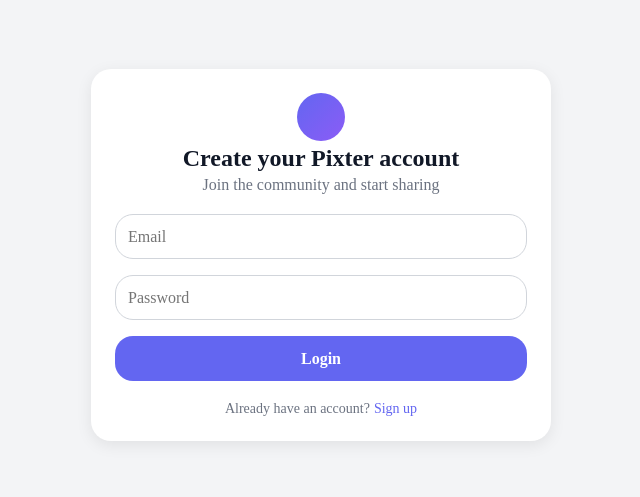
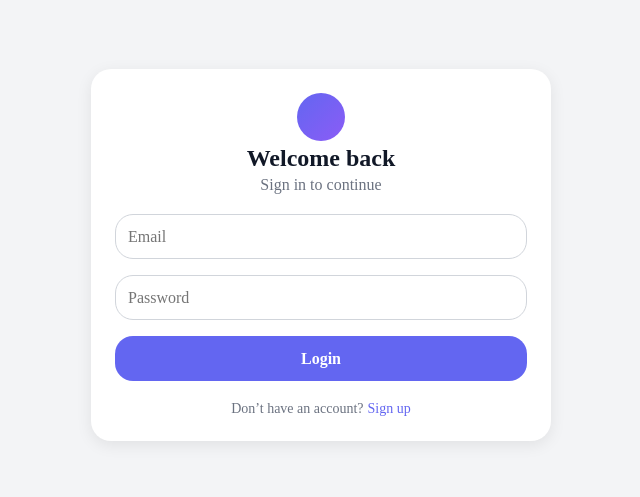
Before and after one commit to NStefanchuk/Pixter, a React (Vite) app: page / in a window 1280 px wide. Shown: the part 177-674 px from the top of the page, without its empty margins (319-959 px from the left). Built offline with nearby package versions, Linux system fonts and the light colour scheme.

Commit message:
auth finished

```diff
--- a/src/components/Login.tsx
+++ b/src/components/Login.tsx
@@ -18,7 +18,7 @@
         className={Styles.authInput}
         placeholder="Email"
         type="text"
-        name="login"
+        name="email"
         value={userLogin.email}
         onChange={handleChangeUserData}
       />
--- a/src/pages/Authorization.tsx
+++ b/src/pages/Authorization.tsx
@@ -16,6 +16,23 @@
     password: '',
   })
 
+  const authDict = {
+    login: {
+      title: 'Welcome back',
+      subtitle: 'Sign in to continue',
+      switchQuestion: 'Don’t have an account?',
+      switchAction: 'Sign up',
+    },
+    register: {
+      title: 'Create your Pixter account',
+      subtitle: 'Join the community and start sharing',
+      switchQuestion: 'Already have an account?',
+      switchAction: 'Sign in',
+    },
+  } as const
+
+  const text = isLogin ? authDict.login : authDict.register
+
   const handleSubmitRegister = async (e: React.FormEvent<HTMLFormElement>) => {
     try {
       e.preventDefault()
@@ -29,7 +46,6 @@
         `http://localhost:3000/users?email=${encodeURIComponent(email)}`
       )
       const user = await getData.json()
-      console.log(user.length)
       if (user.length > 0) {
         alert('email is already exist')
         return
@@ -53,14 +69,28 @@
     }
   }
 
-//   const handleLogin = async () => {
-//     try {
-
-//       const getData = await fetch(
-//         `http://localhost:3000/users?email=${encodeURIComponent(email)}`
-//       )
-//     } catch (error) {}
-//   }
+  const handleLogin = async (e: React.FormEvent<HTMLFormElement>) => {
+    try {
+      e.preventDefault()
+      const email = userLogin.email.trim().toLowerCase()
+      const getUser = await fetch(
+        `http://localhost:3000/users?email=${encodeURIComponent(email)}`
+      )
+      const user = await getUser.json()
+      if (user.length === 0) {
+        alert('user doesnt exist')
+        return
+      }
+      const password = userLogin.password
+      if (password === user[0].password) {
+        alert('you are logged in succesfully')
+      } else {
+        alert('wrong password')
+      }
+    } catch (error) {
+      console.error(error)
+    }
+  }
 
   return (
     <>
@@ -68,14 +98,12 @@
         <div className={Styles.authCard}>
           <div className={Styles.authHeader}>
             <div className={Styles.authLogo} />
-            <h1 className={Styles.authTitle}>Create your Pixter account</h1>
-            <p className={Styles.authSubtitle}>
-              Join the community and start sharing
-            </p>
+            <h1 className={Styles.authTitle}>{text.title}</h1>
+            <p className={Styles.authSubtitle}>{text.subtitle}</p>
           </div>
           <form
             className={Styles.authForm}
-            onSubmit={!isLogin ? handleSubmitRegister : undefined}
+            onSubmit={isLogin ? handleLogin : handleSubmitRegister}
           >
             {isLogin ? (
               <Login userLogin={userLogin} setUserLogin={setUserLogin} />
@@ -90,7 +118,7 @@
 
           <div className={Styles.authFooter}>
             <p>
-              Already have an account?
+              {text.switchQuestion}
               <a
                 href="#"
                 onClick={(e) => {
@@ -98,7 +126,7 @@
                   setIsLogin(!isLogin)
                 }}
               >
-                {isLogin ? 'Sign up' : 'Sign in'}
+                {text.switchAction}
               </a>
             </p>
           </div>
```
